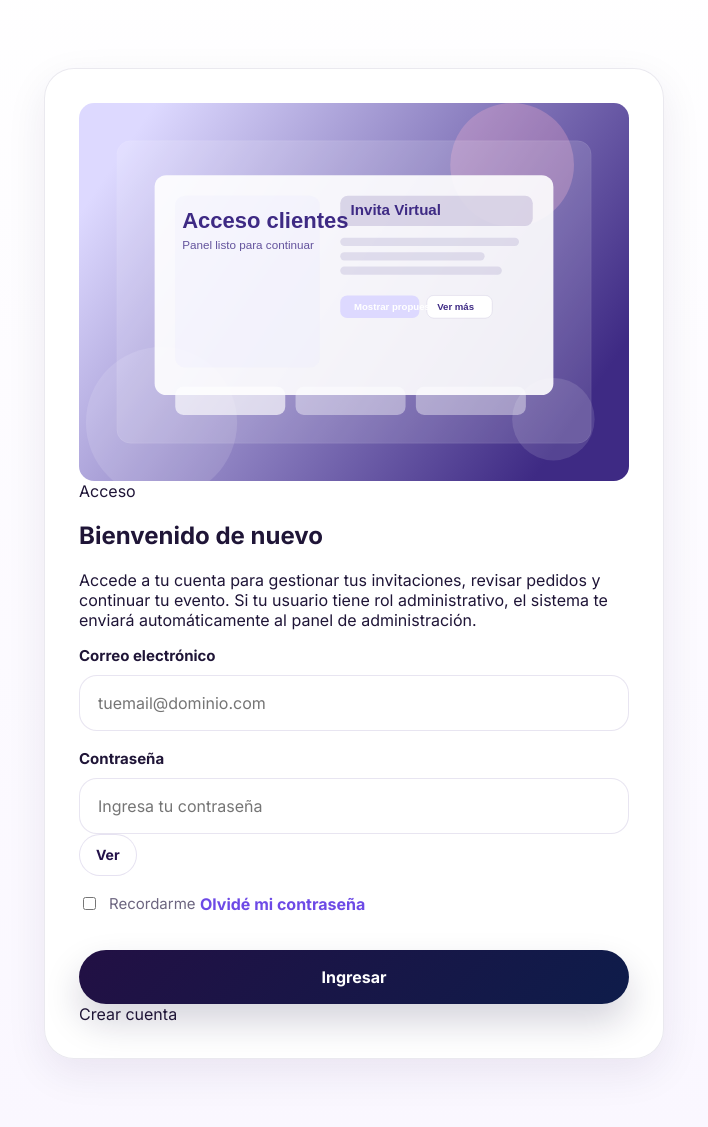
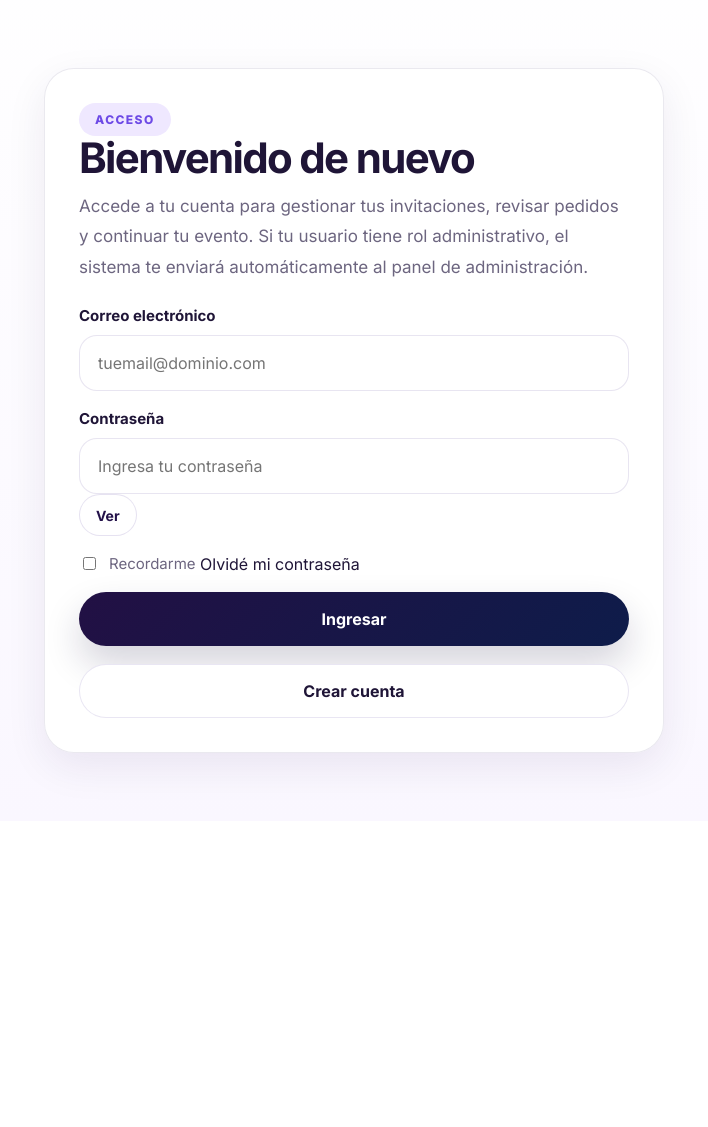
Before and after one commit to medsysbot/invita-virtual, a Flask app: page /auth/login in a window 1280 px wide. Shown: the part 109-1236 px from the top of the page, without its empty margins (286-994 px from the left). After the commit the page ends 890 px from the top, so only its background shows below. Run offline with Flask 3, Linux system fonts and the light colour scheme.

Commit message:
Update login.html

```diff
--- a/templates/auth/login.html
+++ b/templates/auth/login.html
@@ -1,44 +1,81 @@
 {% extends "base.html" %}
 {% block title %}Ingresar{% endblock %}
+
 {% block content %}
 <section class="auth-page">
-  <div class="auth-card auth-visual">
-    <div class="auth-visual-media">
-      <img src="{{ url_for('static', filename='img/auth-login.svg') }}" alt="Acceso de clientes a invitaciones digitales">
-    </div>
-    <div class="auth-card-body">
-      <span class="section-eyebrow">Acceso</span>
-      <h1>Bienvenido de nuevo</h1>
-      <p>Accede a tu cuenta para gestionar tus invitaciones, revisar pedidos y continuar tu evento. Si tu usuario tiene rol administrativo, el sistema te enviará automáticamente al panel de administración.</p>
-      <form method="post" action="{{ url_for('auth.login') }}" class="auth-form" data-auth-validate="login" novalidate>
+  <div class="container">
+    <div class="auth-card">
+      <div class="auth-header">
+        <span class="section-badge">Acceso</span>
+        <h1>Bienvenido de nuevo</h1>
+        <p>
+          Accede a tu cuenta para gestionar tus invitaciones, revisar pedidos y continuar tu evento.
+          Si tu usuario tiene rol administrativo, el sistema te enviará automáticamente al panel de administración.
+        </p>
+      </div>
+
+      <form method="post" class="auth-form" novalidate>
         <div class="form-group">
           <label for="email">Correo electrónico</label>
-          <input type="email" id="email" name="email" placeholder="tuemail@dominio.com" autocomplete="email" required>
+          <input
+            id="email"
+            name="email"
+            type="email"
+            value="{{ request.form.get('email', '') }}"
+            placeholder="tuemail@dominio.com"
+            autocomplete="email"
+            required
+          >
         </div>
-        <div class="form-group form-group-password">
+
+        <div class="form-group">
           <label for="password">Contraseña</label>
-          <div class="password-wrap">
-            <input type="password" id="password" name="password" placeholder="Ingresa tu contraseña" autocomplete="current-password" required minlength="8">
-            <button class="password-toggle" type="button" data-toggle-password="#password">Ver</button>
+          <div class="password-field">
+            <input
+              id="password"
+              name="password"
+              type="password"
+              placeholder="Ingresa tu contraseña"
+              autocomplete="current-password"
+              required
+            >
+            <button
+              type="button"
+              class="password-toggle"
+              data-toggle-password
+              data-password-target="password"
+              aria-label="Mostrar u ocultar contraseña"
+            >
+              Ver
+            </button>
           </div>
         </div>
-        <div class="form-row between">
+
+        <div class="auth-inline-row">
           <label class="checkbox-inline">
-            <input type="checkbox" name="remember_me" value="1">
+            <input
+              type="checkbox"
+              name="remember_me"
+              value="1"
+              {% if request.form.get('remember_me') == '1' %}checked{% endif %}
+            >
             <span>Recordarme</span>
           </label>
-          <a href="{{ url_for('auth.forgot_password') }}" class="text-link">Olvidé mi contraseña</a>
+
+          <a href="{{ url_for('auth.forgot_password') }}" class="auth-inline-link">
+            Olvidé mi contraseña
+          </a>
         </div>
-        <div class="form-inline-error" data-form-error></div>
-        <button type="submit" class="button button-full">Ingresar</button>
+
+        <button type="submit" class="btn btn-primary btn-block auth-submit">
+          Ingresar
+        </button>
+
+        <a href="{{ url_for('auth.register') }}" class="btn btn-secondary btn-block auth-secondary-action">
+          Crear cuenta
+        </a>
       </form>
-      <div class="auth-links-stack">
-        <a href="{{ url_for('auth.register') }}" class="button-outline button-full">Crear cuenta</a>
-      </div>
     </div>
   </div>
 </section>
 {% endblock %}
-{% block page_scripts %}
-<script src="{{ url_for('static', filename='js/auth.js') }}"></script>
-{% endblock %}
```
